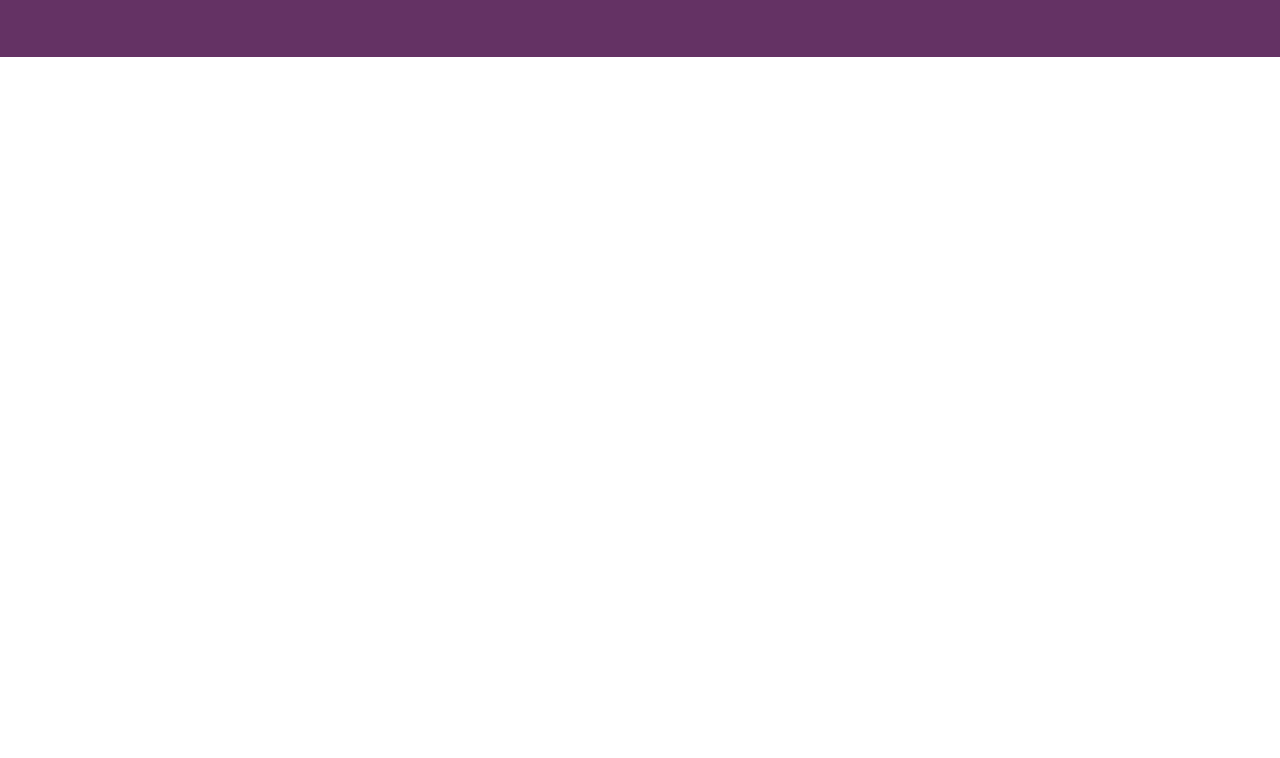
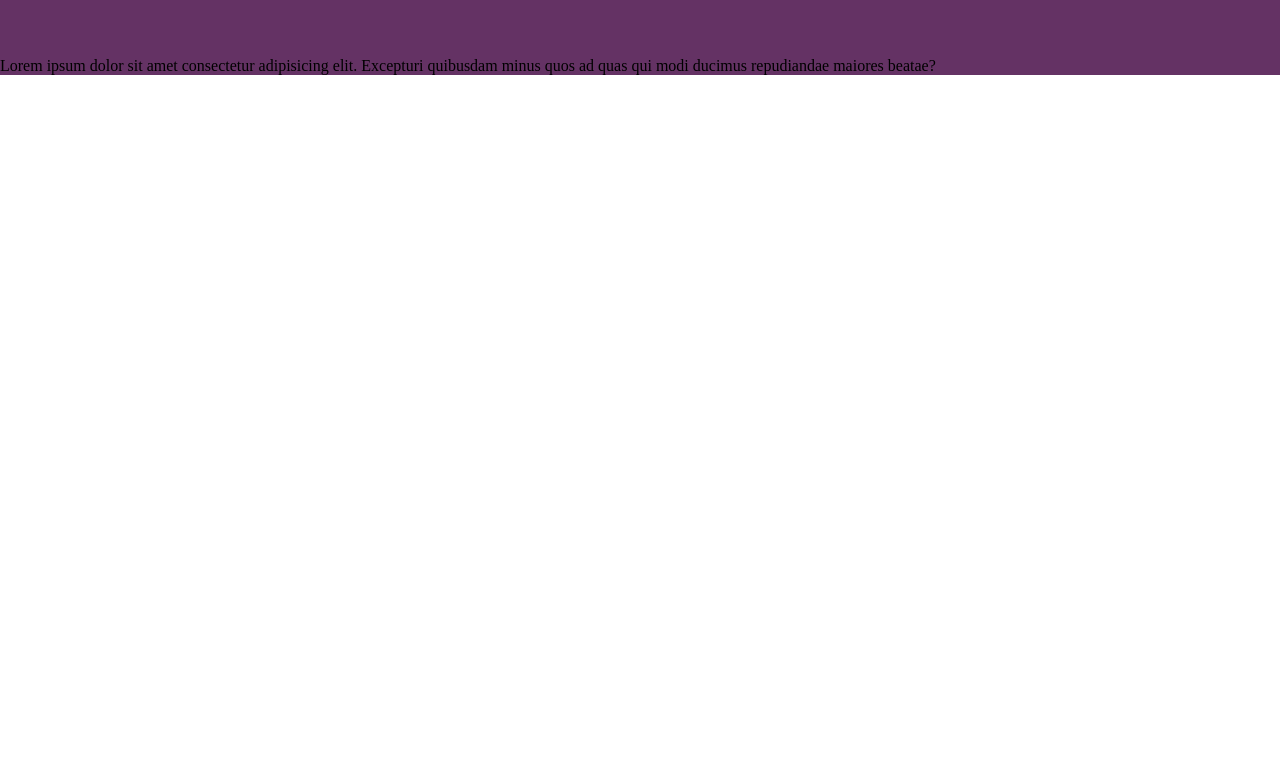
Before and after one commit to danuil-gruzynskyi/git_project, a plain HTML site: page index.html in a window 1280 px wide. Shown: the part 42-800 px from the top of the page. Drawn offline with Linux system fonts and the light colour scheme.

Commit message:
change index.html

```diff
--- a/index.html
+++ b/index.html
@@ -20,6 +20,8 @@
                 <li><a href="" item></a></li>
                 <li><a href="" item></a></li>
             </ul>
+            <p>Lorem ipsum dolor sit amet consectetur adipisicing elit. Excepturi quibusdam minus quos ad quas qui modi
+                ducimus repudiandae maiores beatae?</p>
         </nav>
     </header>
     <main></main>
```
